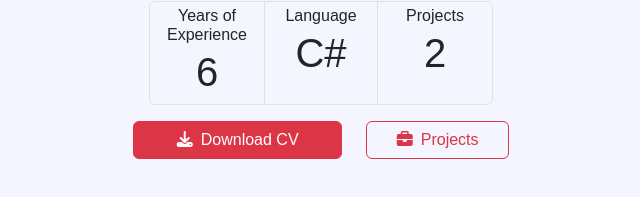
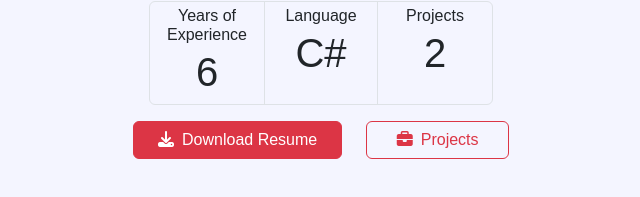
Before and after one commit to mwp294/mwp294.github.io, a plain HTML site: page index.html in a window 1280 px wide. Shown: the part 351-548 px from the top of the page, 319-959 px from the left. Drawn offline with nearby package versions, Linux system fonts and the light colour scheme; files that its build step writes are made by us from their sources; a script that the page names is missing.

Commit message:
Add files via upload

```diff
--- a/index.html
+++ b/index.html
@@ -80,7 +80,7 @@
       <div class="row">
         <div class="col-7">
           <a href="https://linkedin.com/in/michael-w-pierce-jr" download>
-            <button class="btn btn-danger w-100"><i class="fa-solid fa-download pe-2"></i>Download CV</button>
+            <button class="btn btn-danger w-100"><i class="fa-solid fa-download pe-2"></i>Download Resume</button>
           </a>
         </div>
         <div class="col-5">
```
